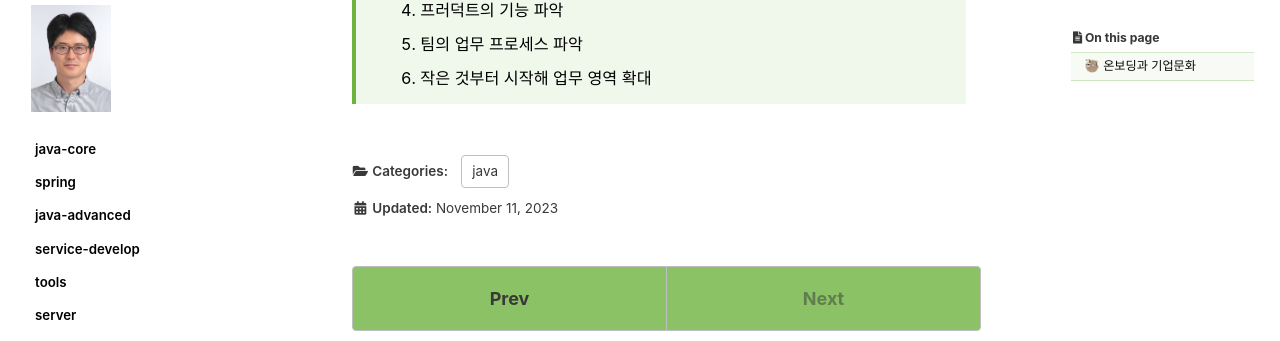
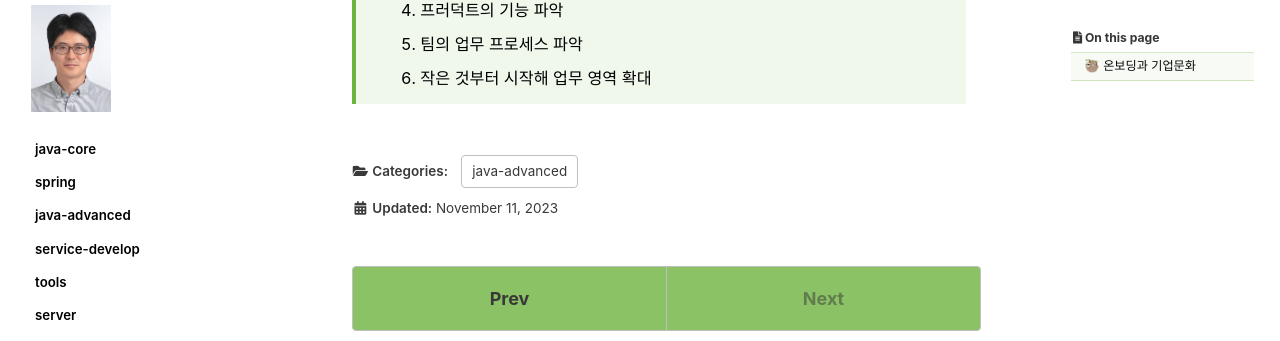
Before and after one commit to 190726/190726.github.io, a Jekyll site: the page built from _posts/2023-11-11-onboarding.md, in a window 1280 px wide and 900 px high, scrolled down 673 px. Shown: the part 97-438 px from the top of the window. Built offline with Jekyll 4.4.1, drawn with Linux system fonts in a browser that asks for light colours; cached includes are drawn as plain includes; some web fonts are replaced; comment, search, counter and statistics services are not loaded.

Commit message:
Update 2023-11-11-onboarding.md

```diff
--- a/_posts/2023-11-11-onboarding.md
+++ b/_posts/2023-11-11-onboarding.md
@@ -3,11 +3,11 @@ title: "[java] 온보딩"
 excerpt: "온보딩과 기업문화"
 
 categories:
-  - java
+  - java-advanced
 tags:
   - [java]
 
-permalink: /java/onboarding/
+permalink: /java-advanced/onboarding/
 
 toc: true
 toc_sticky: true
```
